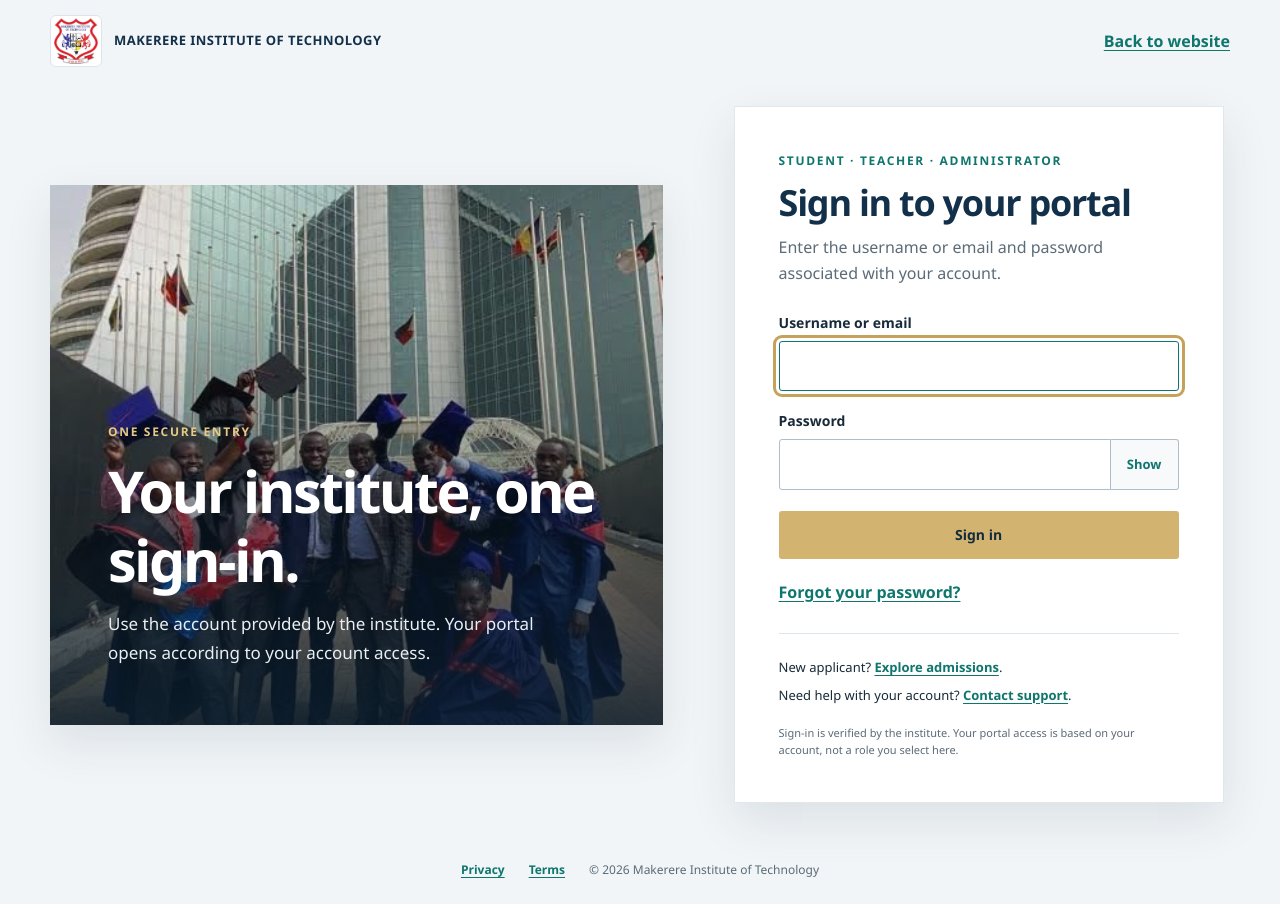
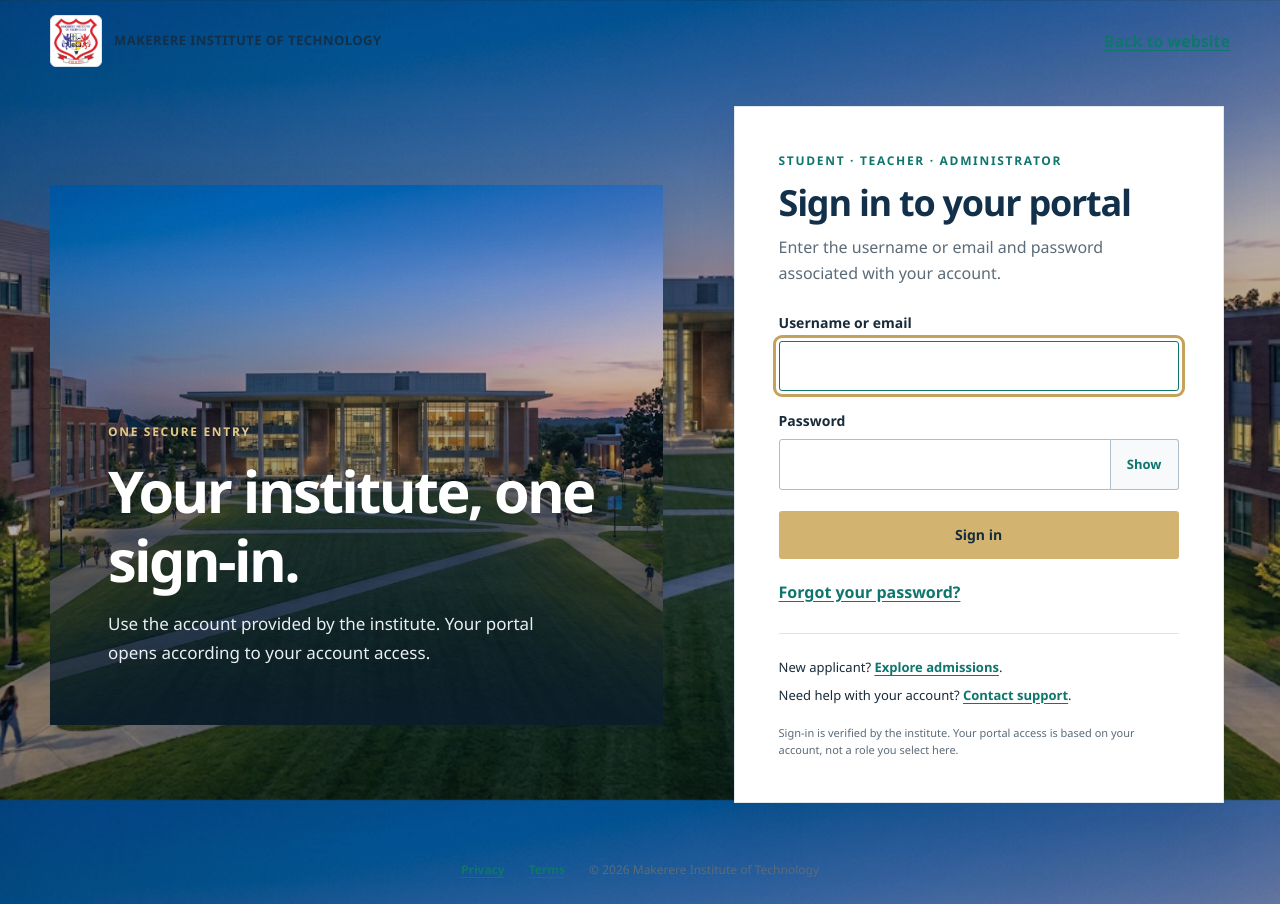
Before and after one commit to ciphernelson072/mit_portal, a web app: page /portal-login.html in a window 1280 px wide. Run offline with its HTML, style and script files only (its server is not run), Linux system fonts and the light colour scheme; data that the repository does not hold is empty; some of the project's set-up classes (security, data sources, template engines, error pages and the like) are left out, and stand-ins take their place; database files in the repository are not loaded.

Commit message:
Fix MFA enrollment status and login backgrounds
Co-authored-by: Copilot <223556219+Copilot@users.noreply.github.com>

```diff
--- a/src/main/java/com/sis/security/JwtAuthenticationFilter.java
+++ b/src/main/java/com/sis/security/JwtAuthenticationFilter.java
@@ -178,6 +178,7 @@ public class JwtAuthenticationFilter extends OncePerRequestFilter {
         String path = request.getRequestURI();
         if ("GET".equalsIgnoreCase(request.getMethod())) {
             return "/api/auth/mfa/status".equals(path)
+                    || "/api/auth/email-status".equals(path)
                     || "/account-security.html".equals(path)
                     || "/".equals(path)
                     || "/index.html".equals(path)
--- a/src/main/resources/static/css/auth.css
+++ b/src/main/resources/static/css/auth.css
@@ -37,7 +37,7 @@ body {
 .forced-auth-page {
   background-color: #dfe5ec;
   background-image: linear-gradient(rgba(8, 25, 45, .06), rgba(8, 25, 45, .06)),
-    url('../icons/campus-login.svg');
+    url('../icons/campus-login.png');
   background-position: center;
   background-size: cover;
   background-repeat: no-repeat;
--- a/src/main/resources/static/js/profile-security.js
+++ b/src/main/resources/static/js/profile-security.js
@@ -46,7 +46,7 @@
         resendEmailButton.hidden = true;
       } else if (emailToVerify) {
         emailStatus.textContent = `Email verification is pending for ${emailToVerify}. Sign-in remains available.`;
-        resendEmailButton.hidden = false;
+        resendEmailButton.hidden = enrollmentOnly;
       } else {
         emailStatus.textContent = 'No account email is set. Ask an administrator to add one.';
         resendEmailButton.hidden = true;
--- a/src/main/resources/static/portal-login.html
+++ b/src/main/resources/static/portal-login.html
@@ -28,7 +28,7 @@
   </header>
   <main class="login-layout" id="main-content">
     <section class="login-story" aria-labelledby="story-heading">
-      <img src="/public/images/campus-community.jpg" alt="" class="login-story-image">
+      <img src="/icons/campus-login.png" alt="" class="login-story-image">
       <div class="login-story-content">
         <p class="eyebrow">One secure entry</p>
         <h1 id="story-heading">Your institute, one sign-in.</h1>
--- a/src/main/resources/static/public/css/portal-login.css
+++ b/src/main/resources/static/public/css/portal-login.css
@@ -1,7 +1,13 @@
 .portal-login-page {
   min-height: 100vh;
   color: var(--brand-ink);
-  background: #f2f5f7;
+  background-color: #10243b;
+  background-image: linear-gradient(rgba(8, 25, 45, .28), rgba(8, 25, 45, .28)),
+    url('/icons/campus-login.png');
+  background-position: center;
+  background-size: cover;
+  background-repeat: no-repeat;
+  background-attachment: fixed;
 }
 
 .portal-login-header {
--- a/src/main/resources/static/service-worker.js
+++ b/src/main/resources/static/service-worker.js
@@ -1,4 +1,4 @@
-const CACHE_NAME = 'mit-portal-cache-v36';
+const CACHE_NAME = 'mit-portal-cache-v37';
 const CORE_ASSETS = [
   './',
   './home.html',
```
Also changed, not shown: tests/service-worker.test.js (+16 -1 lines), 1 other file.
